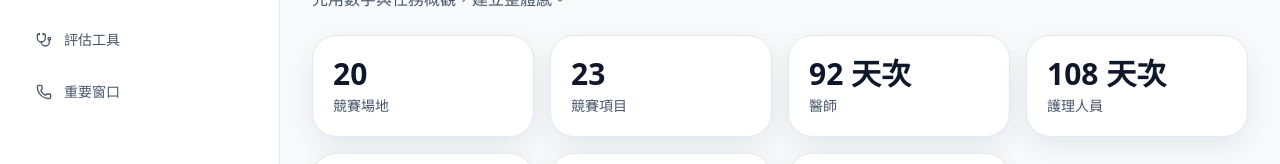
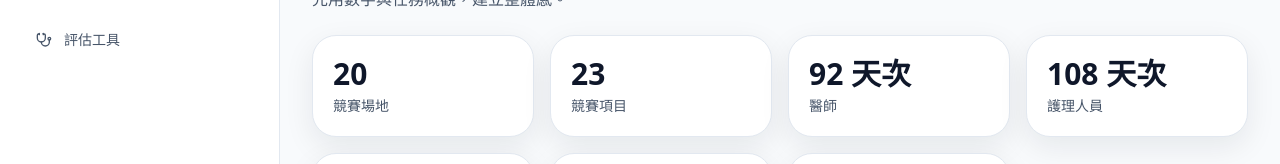
Before and after one commit to keanu77/2026NIAG, a Next.js app: page / in a window 1280 px wide. Shown: the part 613-777 px from the top of the page. Built offline with nearby package versions, Linux system fonts and the light colour scheme.

Commit message:
chore: 暫時隱藏重要窗口頁面導覽項目

```diff
--- a/data/nav-items.ts
+++ b/data/nav-items.ts
@@ -5,7 +5,7 @@ import {
   HeartPulse,
   Home,
   MapPinned,
-  Phone,
+  // Phone,
   Shield,
   Stethoscope,
   Users,
@@ -49,5 +49,5 @@ export const navItems: NavItem[] = [
     shortLabel: "工具",
     icon: Stethoscope,
   },
-  { href: "/contacts", label: "重要窗口", shortLabel: "窗口", icon: Phone },
+  // { href: "/contacts", label: "重要窗口", shortLabel: "窗口", icon: Phone },
 ];
```
